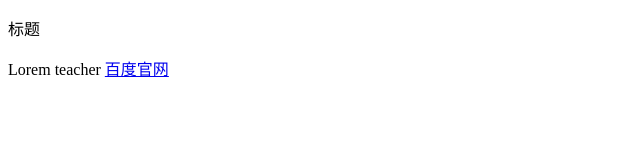
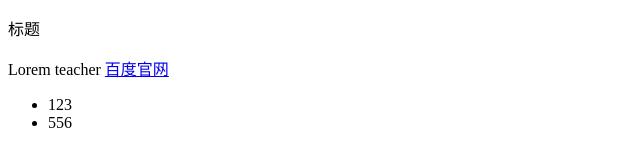
Before and after one commit to Milexiaomo/gitdemo, a plain HTML site: page index.html in a window 1280 px wide. Shown: the full height of the page, 0-640 px from the left. Drawn offline with Linux system fonts and the light colour scheme.

Commit message:
插入UL列表

```diff
--- a/index.html
+++ b/index.html
@@ -7,6 +7,10 @@
 	<body>
 		<a  href="https://www.baidu.com/">百度官网</a>
 		<img  src=""/>
+                 <ul>
+		 	<li>123</li>
+			<li>556</li>
 
+		 </ul>
 	</body>
 </html>
```
